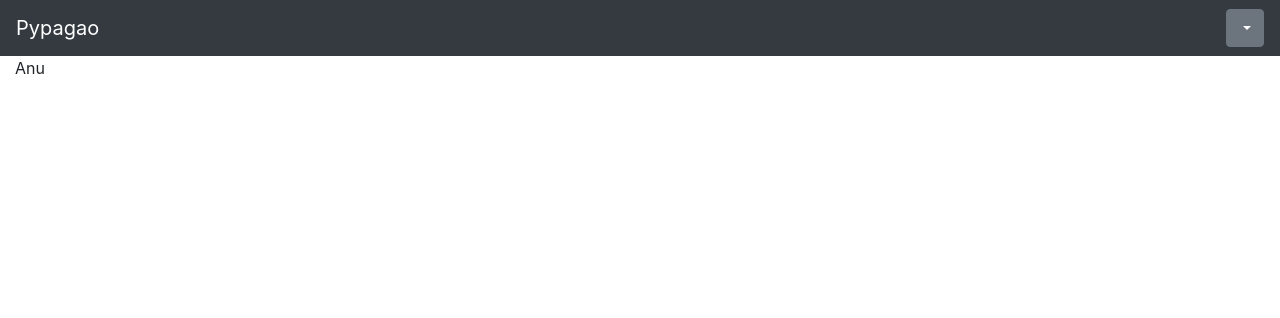
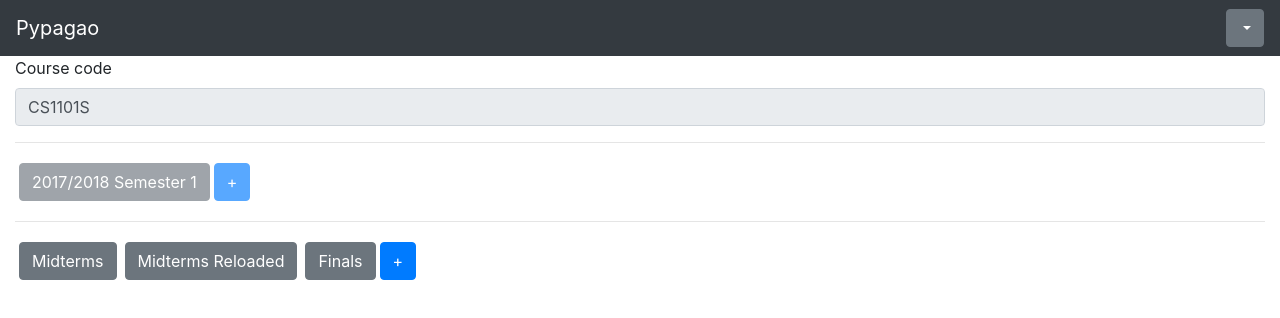
Before and after one commit to turbocharged-potato/pypagao-frontend, a React (Create React App) app: page / in a window 1280 px wide. Shown: the top 318 px of the page. Built offline with nearby package versions, Linux system fonts and the light colour scheme; no server answers; sample sign-in values are in the browser's storage.

Commit message:
Mock up the main interface

```diff
--- a/src/actions.js
+++ b/src/actions.js
@@ -8,6 +8,8 @@ export const RECEIVE_LOGIN = 'RECEIVE_LOGIN';
 export const RECEIVE_REGISTER = 'RECEIVE_REGISTER';
 export const LOGOUT = 'LOGOUT';
 export const RECEIVE_UNIVERSITY = 'RECEIVE_UNIVERSITY';
+export const RECEIVE_SEARCH_COURSE = 'RECEIVE_SEARCH_COURSE';
+export const SELECT_COURSE = 'SELECT_COURSE';
 
 export const receiveLogin = ({ name, accessToken, error }) => ({
   type: RECEIVE_LOGIN,
@@ -29,6 +31,18 @@ export const logout = () => ({
 export const receiveUniversity = universities => ({
   type: RECEIVE_UNIVERSITY,
   universities
+});
+
+export const receiveSearchCourse = ({ id, code, error }) => ({
+  type: RECEIVE_SEARCH_COURSE,
+  id,
+  code,
+  error
+});
+
+export const selectCourse = ({ id }) => ({
+  type: SELECT_COURSE,
+  id
 });
 
 export const fetchToken = ({ email, password }) => {
--- /dev/null
+++ b/src/components/CourseForm.js
@@ -0,0 +1,38 @@
+import React from 'react';
+import PropTypes from 'prop-types';
+import {Button, Form, FormGroup, Label, Input} from 'reactstrap';
+
+const CourseForm = ({course, disabled, onSubmit, onCodeChange}) => (
+  <Form onSubmit={onSubmit}>
+    <FormGroup>
+      <Label for="code">Course code</Label>
+      <Input
+        type="text"
+        id="code"
+        placeholder="Enter course code"
+        onChange={onCodeChange}
+        disabled={disabled}
+        value={course}
+      />
+    </FormGroup>
+    <Button
+      color="primary"
+      type="submit"
+      className={disabled ? 'd-none' : null}>
+      Submit
+    </Button>
+  </Form>
+);
+
+CourseForm.propTypes = {
+  course: PropTypes.string,
+  disabled: PropTypes.bool.isRequired,
+  onSubmit: PropTypes.func.isRequired,
+  onCodeChange: PropTypes.func.isRequired,
+};
+
+CourseForm.defaultProps = {
+  course: ''
+}
+
+export default CourseForm;
--- /dev/null
+++ b/src/components/PaperForm.js
@@ -0,0 +1,36 @@
+import React from 'react';
+import PropTypes from 'prop-types';
+import {Button, Form, FormGroup} from 'reactstrap';
+
+const PaperForm = ({disabled, onAdd, onChoose, papers}) => (
+  <Form>
+    <FormGroup>
+      {papers.map(paper => (
+        <Button
+          onClick={() => onChoose(paper)}
+          disabled={disabled}
+          className="m-1">
+          {paper.name}
+        </Button>
+      ))}
+      <Button onClick={onAdd} color="primary" disabled={disabled}>+</Button>
+    </FormGroup>
+  </Form>
+);
+
+PaperForm.propTypes = {
+  disabled: PropTypes.bool.isRequired,
+  onChoose: PropTypes.func.isRequired,
+  onAdd: PropTypes.func.isRequired,
+  papers: PropTypes.arrayOf(
+    PropTypes.shape({
+      name: PropTypes.string.isRequired,
+    }),
+  ),
+};
+
+PaperForm.defaultProps = {
+  papers: [],
+};
+
+export default PaperForm;
--- /dev/null
+++ b/src/components/SemesterForm.js
@@ -0,0 +1,38 @@
+import React from 'react';
+import PropTypes from 'prop-types';
+import {Button, Form, FormGroup} from 'reactstrap';
+
+const SemesterForm = ({disabled, onAdd, onChoose, semesters}) => (
+  <Form>
+    <FormGroup>
+      {semesters.map(semester => (
+        <Button
+          onClick={() => onChoose(semester)}
+          disabled={disabled}
+          className="m-1">
+          {semester.start_year}/{semester.end_year} Semester {semester.number}
+        </Button>
+      ))}
+      <Button onClick={onAdd} color="primary" disabled={disabled}>+</Button>
+    </FormGroup>
+  </Form>
+);
+
+SemesterForm.propTypes = {
+  disabled: PropTypes.bool.isRequired,
+  onChoose: PropTypes.func.isRequired,
+  onAdd: PropTypes.func.isRequired,
+  semesters: PropTypes.arrayOf(
+    PropTypes.shape({
+      start_year: PropTypes.number.isRequired,
+      end_year: PropTypes.number.isRequired,
+      number: PropTypes.number.isRequired,
+    }),
+  ),
+};
+
+SemesterForm.defaultProps = {
+  semesters: [],
+};
+
+export default SemesterForm;
--- a/src/containers/App.js
+++ b/src/containers/App.js
@@ -2,11 +2,12 @@ import React from 'react';
 import PropTypes from 'prop-types';
 import {connect} from 'react-redux';
 import {Redirect} from 'react-router-dom';
+import MainPage from './MainPage';
 
 const App = ({loggedIn}) => (
   <div>
     {loggedIn ? null : <Redirect to="/login" />}
-    Anu
+    <MainPage />
   </div>
 );
 
--- /dev/null
+++ b/src/containers/MainPage.js
@@ -0,0 +1,36 @@
+import React from 'react';
+import CourseForm from '../components/CourseForm';
+import SemesterForm from '../components/SemesterForm';
+import PaperForm from '../components/PaperForm';
+
+class MainPage extends React.Component {
+  constructor(props) {
+    super(props);
+  }
+
+  render() {
+    const semesters = [
+      {
+        start_year: 2017,
+        end_year: 2018,
+        number: 1,
+      },
+    ];
+    const papers = [
+      {name: 'Midterms'},
+      {name: 'Midterms Reloaded'},
+      {name: 'Finals'},
+    ];
+    return (
+      <div>
+        <CourseForm disabled course="CS1101S" />
+        <hr />
+        <SemesterForm disabled semesters={semesters} />
+        <hr />
+        <PaperForm papers={papers} />
+      </div>
+    );
+  }
+}
+
+export default MainPage;
--- a/src/reducers.js
+++ b/src/reducers.js
@@ -1,27 +1,37 @@
-import { combineReducers } from 'redux';
-import { RECEIVE_LOGIN, LOGOUT, RECEIVE_UNIVERSITY, RECEIVE_REGISTER } from './actions';
+import {combineReducers} from 'redux';
+import {
+  RECEIVE_LOGIN,
+  LOGOUT,
+  RECEIVE_UNIVERSITY,
+  RECEIVE_REGISTER,
+  RECEIVE_SEARCH_COURSE,
+  SELECT_COURSE,
+} from './actions';
 
-const tokens = (state = { accessToken: localStorage.getItem('accessToken') }, action) => {
+const tokens = (
+  state = {accessToken: localStorage.getItem('accessToken')},
+  action,
+) => {
   const newState = {};
   switch (action.type) {
     case RECEIVE_LOGIN: {
-      const { error, accessToken } = action;
+      const {error, accessToken} = action;
       if (error) {
-        Object.assign(newState, { error });
+        Object.assign(newState, {error});
       } else {
-        Object.assign(newState, { accessToken });
+        Object.assign(newState, {accessToken});
         localStorage.setItem('accessToken', accessToken);
       }
       break;
     }
     case LOGOUT:
-      Object.assign(newState, { error: null, accessToken: null });
+      Object.assign(newState, {error: null, accessToken: null});
       localStorage.removeItem('accessToken');
       break;
     default:
       return state;
   }
-  return { ...state, ...newState };
+  return {...state, ...newState};
 };
 
 const universities = (state = [], action) => {
@@ -36,36 +46,69 @@ const universities = (state = [], action) => {
 const register = (state = {}, action) => {
   switch (action.type) {
     case RECEIVE_REGISTER: {
-      const { success, error } = action;
-      const newState = { success, error };
-      return { ...state, ...newState };
+      const {success, error} = action;
+      const newState = {success, error};
+      return {...state, ...newState};
     }
     default:
       return state;
   }
 };
 
-const user = (state = { name: localStorage.getItem('name') }, action) => {
+const user = (state = {name: localStorage.getItem('name')}, action) => {
   const newState = {};
   switch (action.type) {
     case RECEIVE_LOGIN: {
-      const { name } = action;
+      const {name} = action;
       if (name) {
-        Object.assign(newState, { name });
+        Object.assign(newState, {name});
         localStorage.setItem('name', name);
       }
       break;
     }
     case LOGOUT:
-      Object.assign(newState, { name: null });
+      Object.assign(newState, {name: null});
       localStorage.removeItem('name');
       break;
     default:
       return state;
   }
-  return { ...state, ...newState };
+  return {...state, ...newState};
 };
 
-const rootReducer = combineReducers({ tokens, universities, register, user });
+const selection = (state = {}, action) => {
+  const newState = {};
+  switch (action.type) {
+    case SELECT_COURSE: {
+      const {id} = action;
+      Object.assign(newState, {courseId: id});
+      break;
+    }
+    default:
+      return state;
+  }
+  return {...state, ...newState};
+};
+
+const course = (state = {}, action) => {
+  switch (action.type) {
+    case RECEIVE_SEARCH_COURSE: {
+      const {id, code, error} = action;
+      const newState = error ? {error} : {id, code};
+      return {...state, ...newState};
+    }
+    default:
+      return state;
+  }
+};
+
+const rootReducer = combineReducers({
+  tokens,
+  universities,
+  register,
+  user,
+  selection,
+  course,
+});
 
 export default rootReducer;
```
Also changed, not shown: .eslintrc.json.
